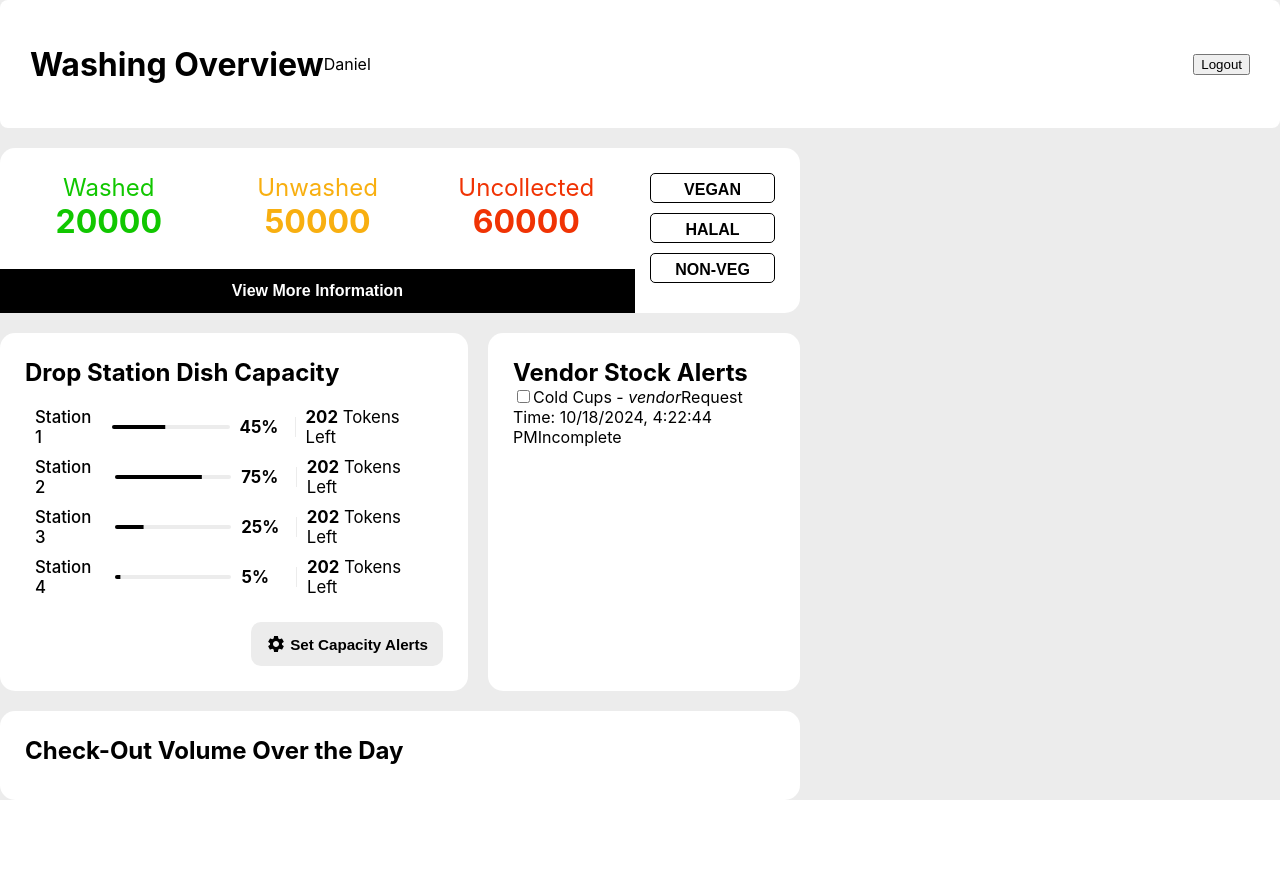
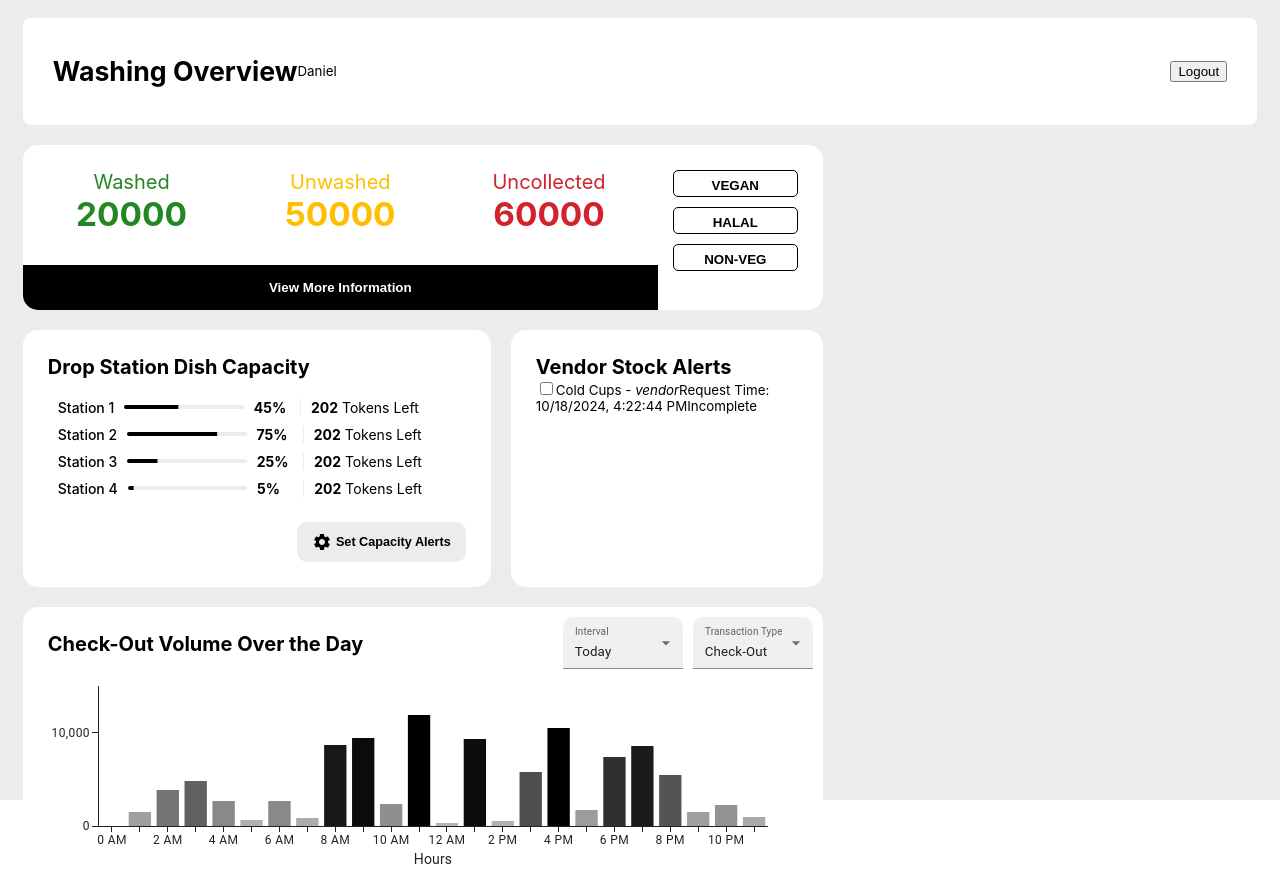
Before and after one commit to sookiemonster/Fitch-Codeathon, a React (Create React App) app in the folder web-client/: page / in a window 1280 px wide. Before the commit the page ends 800 px from the top, so only its background shows below. Built offline with nearby package versions, Linux system fonts and the light colour scheme.

Commit message:
Add series config

```diff
--- a/web-client/package.json
+++ b/web-client/package.json
@@ -7,6 +7,7 @@
     "@emotion/styled": "^11.13.0",
     "@mui/icons-material": "^6.1.4",
     "@mui/material": "^6.1.4",
+    "@mui/x-charts": "^7.21.0",
     "@testing-library/jest-dom": "^5.17.0",
     "@testing-library/react": "^13.4.0",
     "@testing-library/user-event": "^13.5.0",
--- a/web-client/src/VolumeSeries/VolumeSeries.tsx
+++ b/web-client/src/VolumeSeries/VolumeSeries.tsx
@@ -1,5 +1,10 @@
 import React, { useState, useMemo } from "react";
 import { State } from "../StateHandler";
+import { BarChart } from '@mui/x-charts/BarChart';
+import InputLabel from '@mui/material/InputLabel';
+import MenuItem from '@mui/material/MenuItem';
+import FormControl from '@mui/material/FormControl';
+import Select, { SelectChangeEvent, SelectProps } from '@mui/material/Select';
 
 interface SeriesProps {
     state:State,
@@ -7,7 +12,7 @@ interface SeriesProps {
 }
 
 enum Field { CHECKOUT = "Check-Out", DROPOFF = "Drop-off" }
-enum Interval { DAY = "Day", WEEK = "Week", MONTH = "Month", YTD = "Year-to-Date" }
+enum Interval { DAY = "Day", WEEK = "Week", MONTH = "Month", YEAR = "Year" }
 
 interface SeriesFilters {
     item_type?:String,
@@ -20,21 +25,104 @@ const initialFilters:SeriesFilters = {
     interval: Interval.DAY
 }
 
+interface DATA {
+    domain:string[],
+    series:number[],
+}
+
+interface SelectorProps {
+    filters:SeriesFilters,
+    setFilters:any
+}
+
+
+function generateDemoData():DATA {
+    const domain = Array.from(Array(24).keys()).map(value => {
+        if (value > 12) { return (value % 12).toString() + " PM"}
+        return value.toString() + " AM"
+    });
+
+    const series = Array.from(Array(24).keys()).map(value => {
+        return Math.floor(1090 * Math.random() * (12 + (-1.0 / 12.0 * (value - 12) * (value - 12))))
+    });
+
+    return {domain: domain, series:series};
+}
+
+function Selectors({filters, setFilters}:SelectorProps):JSX.Element {
+    const handleIntervalChange = (event: SelectChangeEvent) => {
+      setFilters({...filters, interval: event.target.value});
+    };
+
+    const handleFieldChange = (event: SelectChangeEvent) => {
+        setFilters({...filters, field: event.target.value});
+      };
+
+    return (
+        <div id="selectors">
+        <FormControl variant="filled" sx={{ m: 1, minWidth: 120 }}>
+            <InputLabel id="interval-selector-label">Interval</InputLabel>
+            <Select
+            id="interval-select-filled"
+            value={filters.interval}
+            onChange={handleIntervalChange}
+            defaultValue={Interval.DAY}
+            >
+            <MenuItem value={Interval.DAY}>Today</MenuItem>
+            <MenuItem value={Interval.WEEK}>This Week</MenuItem>
+            <MenuItem value={Interval.MONTH}>This Month</MenuItem>
+            <MenuItem value={Interval.YEAR}>This Year</MenuItem>
+            </Select>
+        </FormControl>
+        <FormControl variant="filled" sx={{ m: 1, minWidth: 120 }}>
+            <InputLabel id="field-selector-label">Transaction Type</InputLabel>
+            <Select
+            id="field-select-filled"
+            value={filters.field}
+            onChange={handleFieldChange}
+            defaultValue={filters.field}
+            >
+            <MenuItem value={Field.CHECKOUT}>Check-Out</MenuItem>
+            <MenuItem value={Field.DROPOFF}>Drop-Off</MenuItem>
+            </Select>
+        </FormControl>
+        </div>
+    )
+}
+
 function VolumeSeries({state, dispatch}:SeriesProps):JSX.Element {
-    const [filter, setFilters] = useState(initialFilters);
+    const [filters, setFilters] = useState(initialFilters);
 
-    let calcBars = () => {
-
-    }
-
-    const cachedValue = useMemo(calcBars,
-        [filter, state.inventory]
-    )
-
+    const demoData = useMemo(generateDemoData, [filters]);
 
     return (
         <div id="series-card">
-            <h2>{initialFilters.field} Volume Over the {initialFilters.interval} </h2>
+            <h2>{filters.field} Volume Over the {filters.interval} </h2>
+            <Selectors filters={filters} setFilters={setFilters}/>
+
+            <BarChart
+                xAxis={[{ scaleType: 'band', data: demoData.domain, label: "Hours", tickPlacement: "middle" }]}
+                series={[
+                    { data: demoData.series, color: "#000000" }]}
+
+                height={220}
+                yAxis={[{
+                    min: 0,
+                    max: 15000,
+                    colorMap: {
+                        type: 'continuous',
+                        min: 1000,
+                        max: 10000,
+                        color: ['darkgray', 'black'],
+                      }
+                }]}
+                margin={{
+                    left: 50,
+                    right: 30,
+                    top: 30,
+                    bottom: 50,
+                  }}
+            />
         </div>
     )
 }
--- a/web-client/src/styles/_chart.scss
+++ b/web-client/src/styles/_chart.scss
@@ -1,5 +1,25 @@
+@use "_variables";
+
 #series-card {
+    position: relative;
     grid-area: series;
     width: 100%;
     height: 100%;
+    padding-bottom: 0 !important;
+    overflow: hidden;
+
+    #selectors {
+        $local-padding: 10px;
+        position: absolute;
+        top: $local-padding;
+        right: $local-padding;
+
+        display: flex;
+        gap: 10px;
+        div {
+            border-radius: 10px 10px 0 0 ;
+            z-index: 99;
+            margin: 0;
+        }
+    }
 }
--- a/web-client/src/styles/_summary.scss
+++ b/web-client/src/styles/_summary.scss
@@ -14,6 +14,8 @@
         grid-area: info;
         font-size: 1rem;
         font-weight: bold;
+
+        border-radius: 0 0 0 15px;
 
         background-color: var(--active);
         color: var(--card-color);
@@ -43,7 +45,7 @@
         font-size: 1.5rem;
     }
     .count {
-        font-size: 2rem;
+        font-size: 2.5rem;
         font-weight: bold;
     }
 }
--- a/web-client/src/styles/_variables.scss
+++ b/web-client/src/styles/_variables.scss
@@ -1,14 +1,14 @@
 $gap: 20px;
 $padding: 0;
-// $padding: 0 calc(50px + 1vw) ;
+$padding: calc(10px + 1vh) calc(10px + 1vw);
 
 :root {
-    font-size: 12pt;
+    font-size: 10pt;
     --bg-color: #ececec;
     --dark-gray: #242424;
     --card-color: #FFFFFF;
     --active: #000000;
-    --green: #11c700;
-    --yellow: #f8af10;
-    --red: #f03304;
+    --green: #238823;
+    --yellow: #FFBF00;
+    --red: #D2222D;
 }
--- a/web-client/src/styles/style.css
+++ b/web-client/src/styles/style.css
@@ -1,12 +1,12 @@
 :root {
-  font-size: 12pt;
+  font-size: 10pt;
   --bg-color: #ececec;
   --dark-gray: #242424;
   --card-color: #FFFFFF;
   --active: #000000;
-  --green: #11c700;
-  --yellow: #f8af10;
-  --red: #f03304;
+  --green: #238823;
+  --yellow: #FFBF00;
+  --red: #D2222D;
 }
 
 #stock-summary-section {
@@ -21,6 +21,7 @@
   grid-area: info;
   font-size: 1rem;
   font-weight: bold;
+  border-radius: 0 0 0 15px;
   background-color: var(--active);
   color: var(--card-color);
   outline: none;
@@ -52,7 +53,7 @@
   font-size: 1.5rem;
 }
 .stock-label .count {
-  font-size: 2rem;
+  font-size: 2.5rem;
   font-weight: bold;
 }
 
@@ -156,9 +157,24 @@
 }
 
 #series-card {
+  position: relative;
   grid-area: series;
   width: 100%;
   height: 100%;
+  padding-bottom: 0 !important;
+  overflow: hidden;
+}
+#series-card #selectors {
+  position: absolute;
+  top: 10px;
+  right: 10px;
+  display: flex;
+  gap: 10px;
+}
+#series-card #selectors div {
+  border-radius: 10px 10px 0 0;
+  z-index: 99;
+  margin: 0;
 }
 
 * {
@@ -183,7 +199,7 @@ html, body {
   grid-template-rows: 8rem;
   background-color: var(--bg-color);
   gap: 20px;
-  padding: 0;
+  padding: calc(10px + 1vh) calc(10px + 1vw);
 }
 
 #layout-container > div {
```
Also changed, not shown: 2 other files (tests, documents, lock files or other folders).
